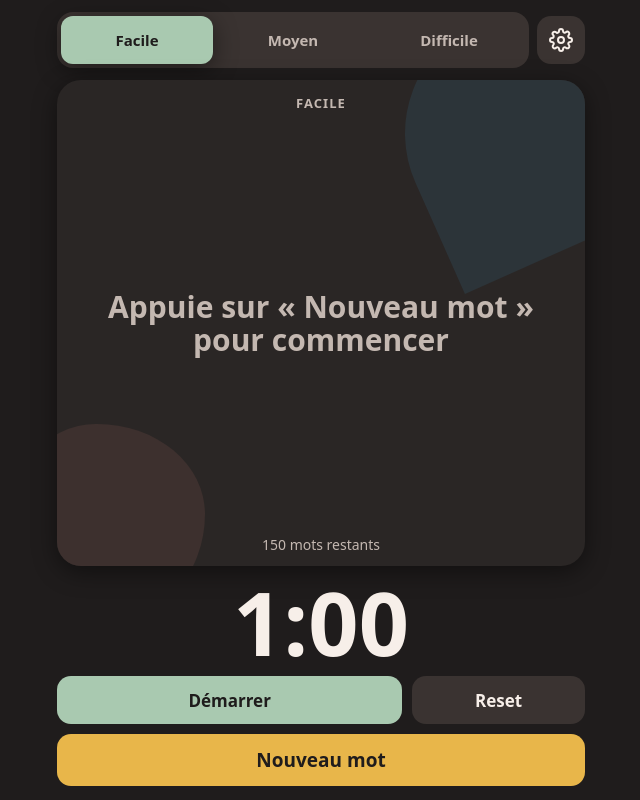
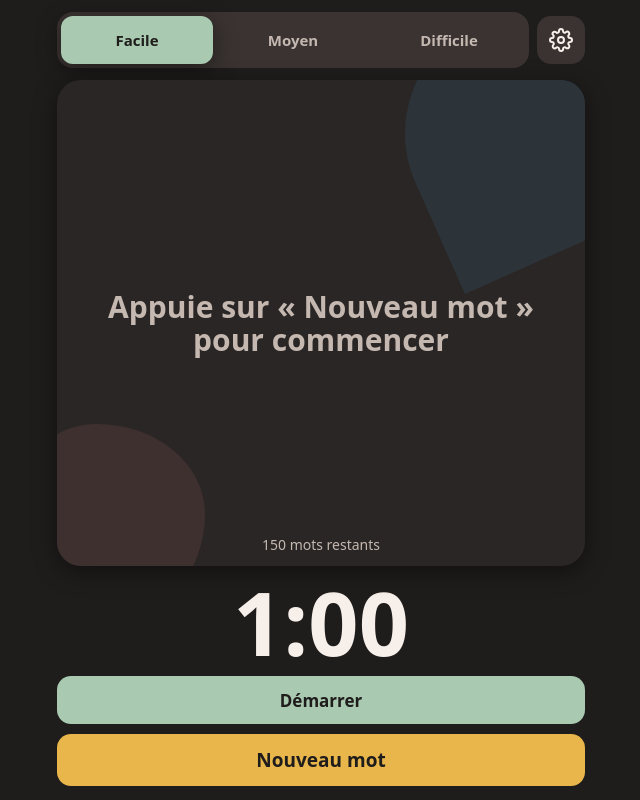
Before and after one commit to nicopat/gribouille, a plain HTML site: page index.html in a window 1280 px wide. Shown: the whole page, without its empty margins (319-959 px from the left). Drawn offline with Linux system fonts and the light colour scheme.

Commit message:
Retire le bouton Reset et le rappel du niveau
Co-Authored-By: Claude Opus 5.5 <noreply@anthropic.com>
Claude-Session: https://claude.ai/code/session_01Gpas36fLYNwtLG7xs6EPFu

```diff
--- a/index.html
+++ b/index.html
@@ -190,7 +190,7 @@
   .btn-soft { background: var(--surface-2); color: var(--text); }
   .btn-danger { background: var(--danger); color: #1f1c1c; }
 
-  .controls { display: grid; grid-template-columns: 2fr 1fr; gap: 10px; }
+  .controls { display: grid; grid-template-columns: 1fr; gap: 10px; }
   .btn-big { min-height: 52px; font-size: 19px; width: 100%; }
 
   /* ---------- Feuilles / dialogues ---------- */
@@ -281,7 +281,6 @@
   </header>
 
   <main class="stage" id="stage" aria-live="polite">
-    <div class="level-badge" id="levelBadge">Facile</div>
     <p class="word placeholder" id="word">Appuie sur « Nouveau mot » pour commencer</p>
     <div class="done-box">
       <p>Tous les mots de ce niveau ont été joués !</p>
@@ -297,7 +296,6 @@
     </div>
     <div class="controls">
       <button class="btn btn-accent" id="startBtn">Démarrer</button>
-      <button class="btn btn-soft" id="resetBtn">Reset</button>
     </div>
     <button class="btn btn-primary btn-big" id="newWordBtn">Nouveau mot</button>
   </footer>
@@ -441,7 +439,7 @@
   var wakeEnabled = load("wake", true) !== false;
 
   var $ = function (id) { return document.getElementById(id); };
-  var wordEl = $("word"), stageEl = $("stage"), remainingEl = $("remaining"), badgeEl = $("levelBadge");
+  var wordEl = $("word"), stageEl = $("stage"), remainingEl = $("remaining");
   var timerEl = $("timer"), startBtn = $("startBtn");
 
   /* ================= Mots ================= */
@@ -482,7 +480,6 @@
     document.querySelectorAll(".tab").forEach(function (t) {
       t.setAttribute("aria-selected", String(t.dataset.level === lvl));
     });
-    badgeEl.textContent = LEVEL_NAMES[lvl];
     showPlaceholder();
     resetTimer();
     updateRemaining();
@@ -540,7 +537,6 @@
         renderTimer();
   }
   startBtn.addEventListener("click", function () { running ? pause() : start(); });
-  $("resetBtn").addEventListener("click", resetTimer);
 
   function timeUp() {
     try { if (navigator.vibrate) navigator.vibrate([400, 150, 400, 150, 600]); } catch (e) {}
```
